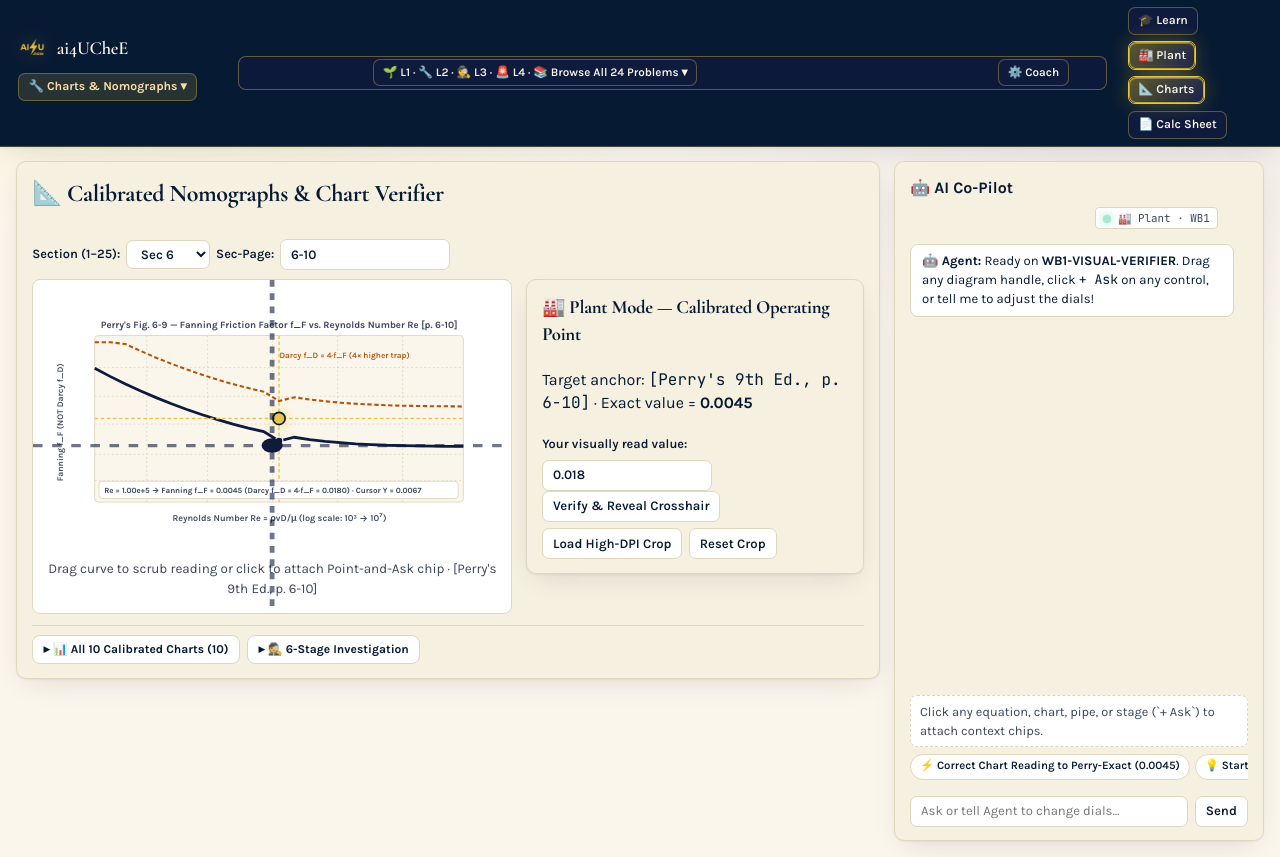
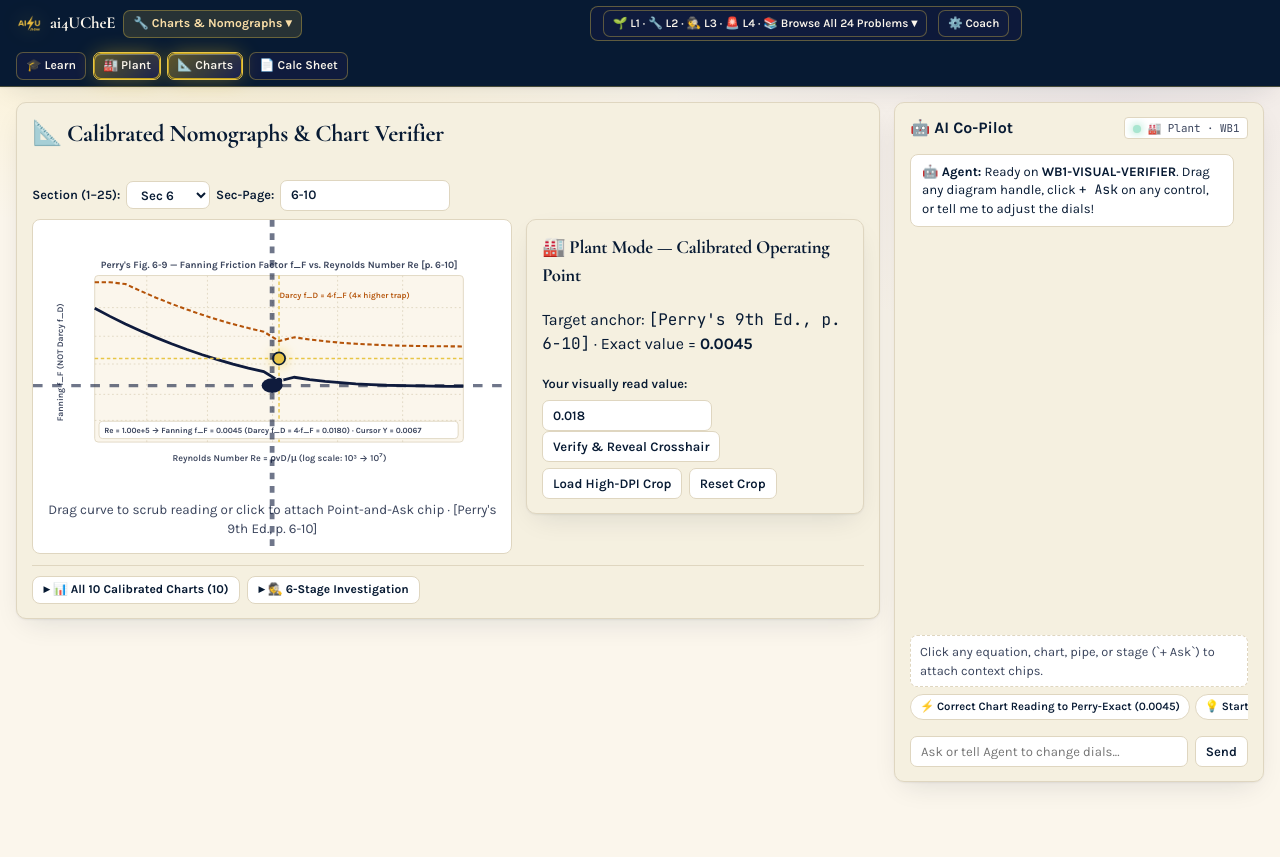
Before and after one commit to ai4U23/ai4UCheE, a React (Vite) app: page / in a window 1280 px wide. After the commit the page ends 800 px from the top, so only its background shows below. Built offline with nearby package versions, Linux system fonts and the light colour scheme.

Commit message:
fix(ui): collapse horizontal width of hidden drawers in Zone 1 and align 3-column header grid

```diff
--- a/src/components/shell/guided-mission-bar.tsx
+++ b/src/components/shell/guided-mission-bar.tsx
@@ -119,7 +119,7 @@ export const GuidedMissionBar: React.FC = () => {
             >
               🌱 L1 · 🔧 L2 · 🕵️ L3 · 🚨 L4 · 📚 Browse All {ALL_24_REAL_LIFE_PROBLEMS.length} Problems ▾
             </button>
-            <div className={showScorecardDrawer ? 'wb-actions-row' : 'studio-drawer-collapsed'}>
+            <div className={showScorecardDrawer ? 'studio-quick-missions-popover' : 'studio-drawer-collapsed'}>
               {bundle.rankedMissions.map(({ mission, solved, isRecommendedNext, reasonBadge }) => (
                 <button
                   key={mission.id}
--- a/src/styles/framer-motion-surfaces.css
+++ b/src/styles/framer-motion-surfaces.css
@@ -77,17 +77,21 @@
   padding: 0.65rem 0.8rem;
 }
 
-/* Collapsible studio drawers: keep DOM nodes mounted & accessible while taking 0px visual space when closed */
+/* Collapsible studio drawers: keep DOM nodes mounted & accessible while taking 0px space in both axes when closed */
 .studio-drawer-collapsed {
+  max-width: 0 !important;
   max-height: 0 !important;
+  width: 0 !important;
+  height: 0 !important;
+  min-width: 0 !important;
+  min-height: 0 !important;
   overflow: hidden !important;
   opacity: 0 !important;
-  padding-top: 0 !important;
-  padding-bottom: 0 !important;
-  margin-top: 0 !important;
-  margin-bottom: 0 !important;
+  padding: 0 !important;
+  margin: 0 !important;
   border-width: 0 !important;
   pointer-events: none !important;
+  flex: 0 0 0px !important;
 }
 
 /* Framer Swarm Pulse (NgQ5bLGaW -> TSGDAqBQ2) live status beacon + outer halo ring */
--- a/src/styles/theme-tokens.css
+++ b/src/styles/theme-tokens.css
@@ -70,15 +70,14 @@ code, pre, .mono {
 
 .shell-header {
   margin: 0 -1rem;
-  padding: 0.42rem 1.15rem;
+  padding: 0.38rem 1rem;
   background: var(--navy-deep);
   color: var(--ivory);
   border-bottom: 1px solid rgba(232, 197, 71, 0.28);
   box-shadow: var(--shadow-lift);
-  display: flex;
-  flex-wrap: nowrap;
+  display: grid;
+  grid-template-columns: auto 1fr auto;
   align-items: center;
-  justify-content: space-between;
   gap: 0.65rem;
 }
 
--- a/src/styles/workbench-components.css
+++ b/src/styles/workbench-components.css
@@ -3,14 +3,15 @@
  * chat/GenUI surfaces, verdict & coaching cards, crop stage, and the modal backdrop. */
 
 /* Brand header identity (surface chrome moved out of the token sheet). */
-.brand-identity { display: flex; flex-wrap: wrap; align-items: center; gap: 0.65rem; }
-.brand-logo { height: 28px; width: auto; filter: drop-shadow(0 0 10px rgba(232, 197, 71, 0.35)); }
-.brand-title-group h1 { margin: 0; font-size: 1.15rem; font-weight: 600; color: var(--ivory); line-height: 1.1; }
+.brand-identity { display: flex; flex-wrap: nowrap; align-items: center; gap: 0.5rem; white-space: nowrap; }
+.brand-logo { height: 26px; width: auto; filter: drop-shadow(0 0 10px rgba(232, 197, 71, 0.35)); }
+.brand-title-group h1 { margin: 0; font-size: 1.05rem; font-weight: 700; color: var(--ivory); line-height: 1; }
 .brand-eyebrow { display: none; }
 
 /* Shared flex toolbar rows, control groups, and panel/tutor-card/drawer surfaces. */
 .wb-toolbar { display: flex; flex-wrap: wrap; align-items: center; justify-content: space-between; gap: 0.5rem; }
 .wb-actions-row, .wb-presets, .wb-controls { display: flex; flex-wrap: wrap; align-items: center; justify-content: flex-start; gap: 0.4rem; }
+.shell-header > .wb-actions-row { flex-wrap: nowrap; justify-content: flex-end; gap: 0.35rem; white-space: nowrap; }
 .wb-presets { margin-top: 0.45rem; margin-bottom: 0.45rem; }
 .wb-panel, .wb-tutor-card, .chat-drawer { background: var(--bg-panel); border: 1px solid var(--border-grid); border-radius: 10px; padding: 0.85rem 0.95rem; box-shadow: var(--shadow-lift); }
 .wb-panel, .wb-tutor-card { overflow-x: auto; max-width: 100%; }
@@ -52,16 +53,17 @@ nav.wb-toolbar { display: grid; grid-template-columns: repeat(5, minmax(0, 1fr))
 .scrubbable-unit { font-size: 0.72rem; color: var(--ink-muted); min-width: 2.3rem; text-align: right; }
 
 /* Problem-First Studio launcher strip & compact Learn Mode callout. */
-.mission-bar { display: flex; flex-wrap: nowrap; align-items: center; gap: 0.35rem; padding: 0.24rem 0.55rem; background: var(--bg-panel); border: 1px solid var(--border-grid); border-radius: 8px; overflow-x: auto; }
-.shell-header .mission-bar { background: rgba(15, 27, 61, 0.85); border-color: rgba(232, 197, 71, 0.38); padding: 0.16rem 0.35rem; }
-.lab-switcher-pill { font-weight: 700; color: var(--maize-soft) !important; background: rgba(232, 197, 71, 0.14) !important; }
+.mission-bar { display: flex; flex-wrap: nowrap; align-items: center; justify-content: center; gap: 0.35rem; padding: 0.24rem 0.55rem; background: var(--bg-panel); border: 1px solid var(--border-grid); border-radius: 8px; overflow-x: auto; }
+.shell-header .mission-bar { background: rgba(15, 27, 61, 0.85); border-color: rgba(232, 197, 71, 0.38); padding: 0.2rem 0.4rem; margin: 0 auto; max-width: fit-content; }
+.lab-switcher-pill { font-weight: 700; color: var(--maize-soft) !important; background: rgba(232, 197, 71, 0.14) !important; white-space: nowrap; }
 .studio-disclosure-bar { display: flex; flex-wrap: wrap; align-items: center; gap: 0.45rem; margin-top: 0.7rem; padding-top: 0.6rem; border-top: 1px solid var(--border-grid); }
 .studio-disclosure-bar button { font-size: 0.75rem; font-weight: 700; padding: 0.28rem 0.65rem; border-radius: 8px; background: var(--bg-elevated); }
 .studio-floating-mission-wrap { position: fixed; bottom: 0.85rem; left: 1rem; right: 390px; z-index: 65; max-height: 56vh; overflow-y: auto; }
 .mission-pill { font-size: 0.7rem; font-weight: 700; padding: 0.18rem 0.5rem; border-radius: 999px; border: 1px solid var(--accent-secondary); background: rgba(232, 197, 71, 0.2); color: var(--ink-primary); white-space: nowrap; }
 .mission-bar button { font-size: 0.73rem; padding: 0.24rem 0.55rem; white-space: nowrap; }
-.mission-bar > button:last-child { margin-left: auto; }
 [data-testid="problem-library-browser"], [data-testid="adaptive-recommendation-rail"] { position: fixed; top: 56px; left: 1rem; right: 1rem; max-width: 1140px; margin: 0 auto !important; z-index: 80; background: var(--bg-elevated); box-shadow: 0 24px 48px rgba(7, 26, 51, 0.28); max-height: calc(100vh - 80px); overflow-y: auto; }
+.studio-quick-missions-popover { position: fixed; top: 56px; left: 50%; transform: translateX(-50%); z-index: 82; display: flex; flex-wrap: wrap; gap: 0.4rem; padding: 0.55rem 0.75rem; background: var(--navy-deep); border: 1px solid var(--maize); border-radius: 9px; box-shadow: 0 18px 40px rgba(7, 26, 51, 0.45); max-width: 94vw; }
+[data-testid="adaptive-recommendation-rail"] { top: 108px; }
 .learn-callout { padding: 0.45rem 0.75rem; margin: 0.45rem 0; border-left: 3px solid var(--maize); background: rgba(232, 197, 71, 0.1); border-radius: 0 7px 7px 0; font-size: 0.8rem; }
 .learn-callout p { margin: 0.2rem 0; }
 
```
